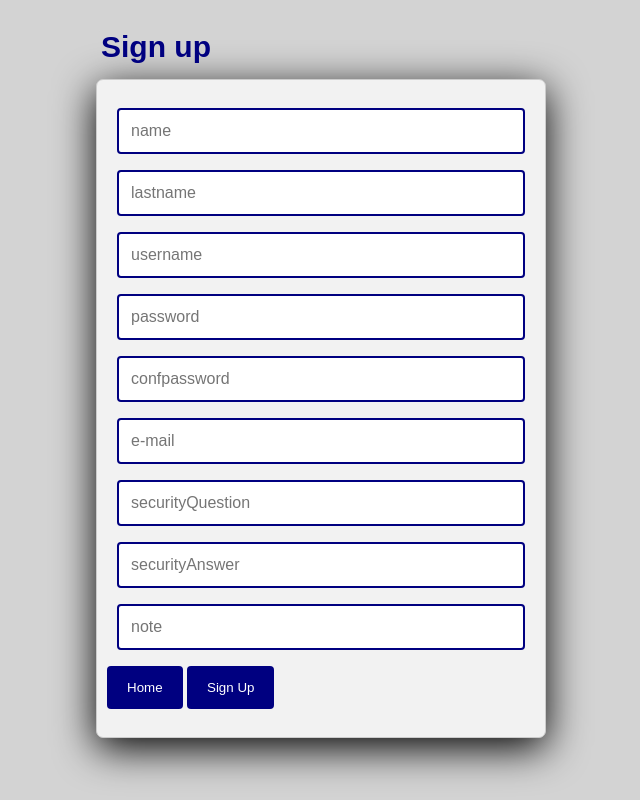
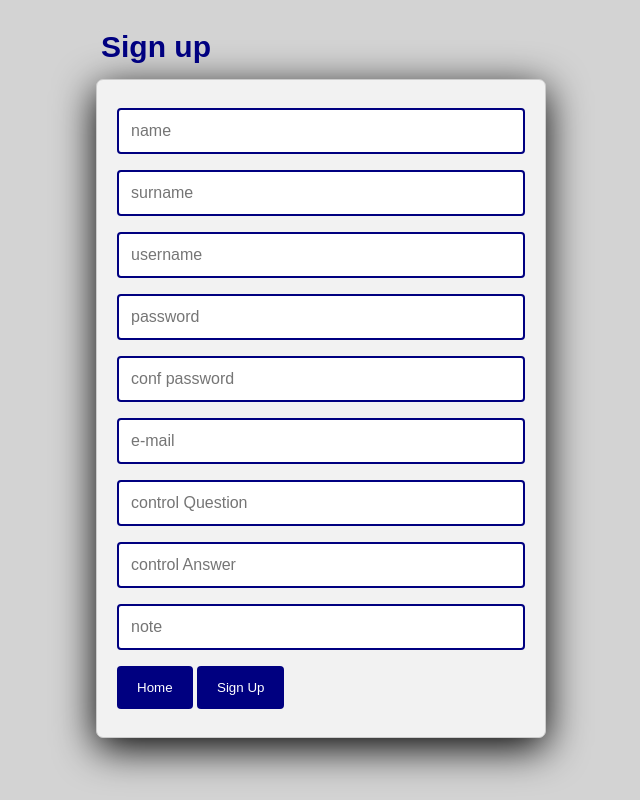
Before and after one commit to Dejnyyy/Moon, a PHP site: page /signup.html in a window 1280 px wide. Shown: the whole page, without its empty margins (352-992 px from the left). Run offline with PHP 8.4, Linux system fonts and the light colour scheme.

Commit message:
vytvoril prvni php(zatim nefunkcni)  a upravil par stylu

```diff
--- a/createPost.css
+++ b/createPost.css
@@ -87,7 +87,7 @@ input[type="text"]:focus{
 color:white;
 text-decoration: none;
 }
-
+/*
 input[type=file] {
     margin-bottom: 5px;
     width: 100%;
@@ -116,3 +116,4 @@ input[type=file] {
   input[type=file]::file-selector-button:hover {
     background: orange;
   }
+  */
--- a/createPost.html
+++ b/createPost.html
@@ -17,9 +17,9 @@
         <div class="form-group">
           <input type="text" class="form-control" placeholder="text"id="text" name="text" required>
         </div>
-        <div class="form-group">
+        <!--<div class="form-group">
             <input type="file" class="inputFile" id="inputFile" name="inputFile">
-        </div>
+        </div>-->
 
         <button type="submit" class="btn"><a class="btna" href="index.html">Home</a></button>
         <button type="submit" class="btn1"><a class="btn1a" href="createPost.html">Create</a></button>
--- a/signup.css
+++ b/signup.css
@@ -55,7 +55,7 @@ input[type="text"]:focus, input[type="password"]:focus, input[type="e-mail"]:foc
     border: none;
     border-radius: 4px;
     cursor: pointer;
-    margin-left: -10px;
+
   }
 .btn:hover{
     background-color: orange;
--- a/signup.html
+++ b/signup.html
@@ -12,11 +12,11 @@
       <h2>Sign up</h2>
       <form id="registerForm" class="registerForm" method="post" action="register.php">
         <div class="form-group">
-          <input type="text" class="form-control" placeholder="name" id="firstName" name="firstName" required>
+          <input type="text" class="form-control" placeholder="name" id="name" name="name" required>
         </div>
         <div class="form-group">
 
-          <input type="text" class="form-control" placeholder="lastname" id="lastName" name="lastName" required>
+          <input type="text" class="form-control" placeholder="surname" id="surnameName" name="surame" required>
         </div>
         <div class="form-group">
 
@@ -28,7 +28,7 @@
         </div>
         <div class="form-group">
 
-          <input type="password" class="form-control" placeholder="confpassword"id="confirmPassword" name="confirmPassword" required>
+          <input type="password" class="form-control" placeholder="conf password"id="confirmPassword" name="confirmPassword" required>
         </div>
         <div class="form-group">
 
@@ -36,11 +36,11 @@
         </div>
         <div class="form-group">
 
-          <input type="text" class="form-control" placeholder="securityQuestion" id="securityQuestion" name="securityQuestion" required>
+          <input type="text" class="form-control" placeholder="control Question" id="con_question" name="con_question" required>
         </div>
         <div class="form-group">
 
-          <input type="text" class="form-control" placeholder="securityAnswer" id="securityAnswer" name="securityAnswer" required>
+          <input type="text" class="form-control" placeholder="control Answer" id="controlanswer" name="controlanswer" required>
         </div>
         <div class="form-group">
             <input type="text" class="form-control" placeholder="note" id="note" name="note">
```
Also changed, not shown: registration.php (added, +42 -0 lines).
